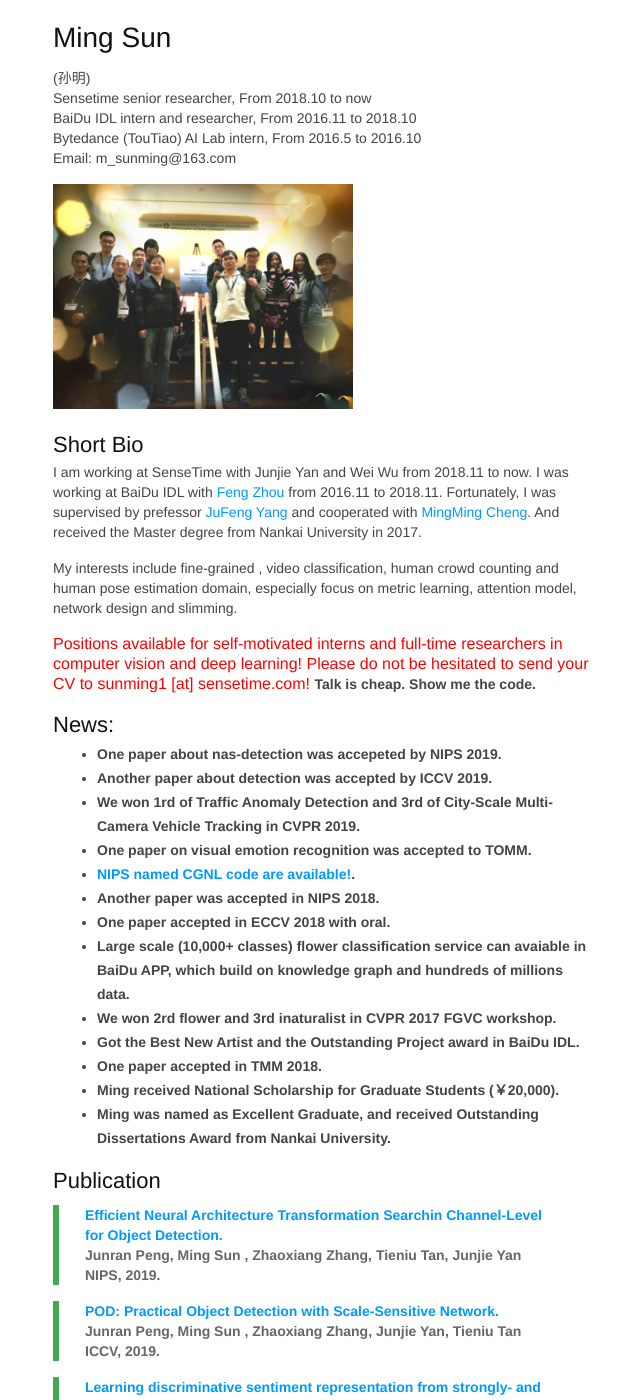
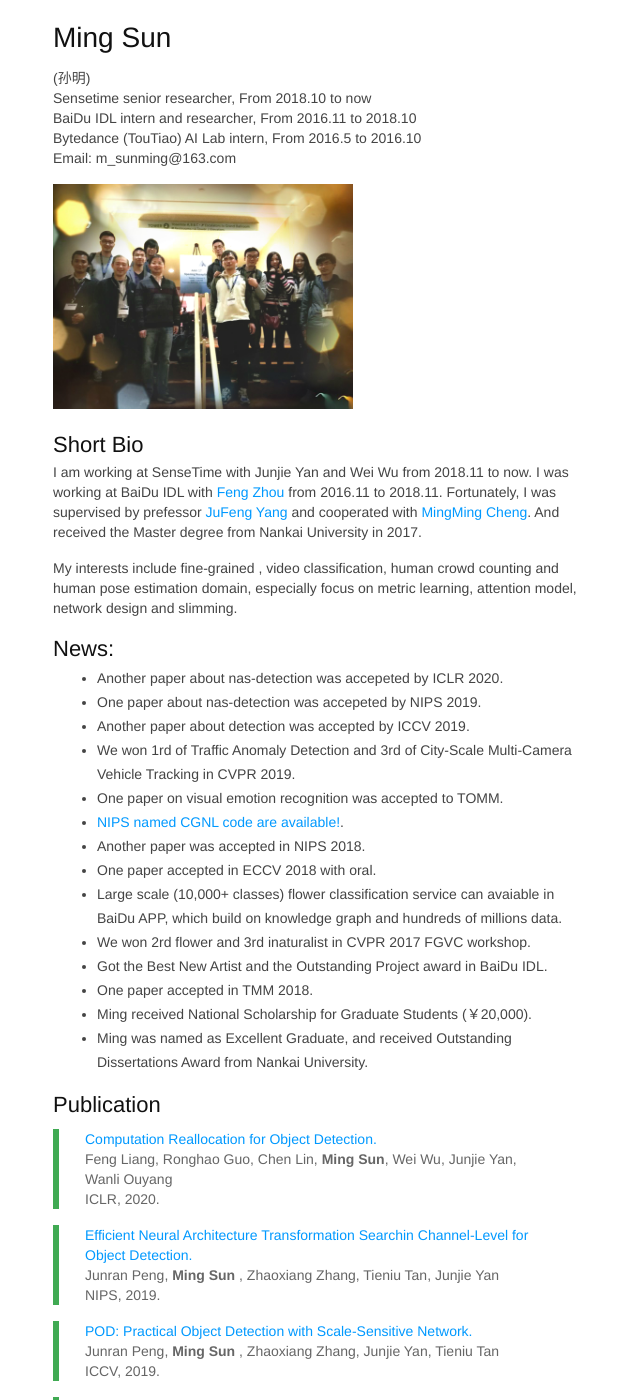
Before and after one commit to msunming/msunming.github.io, a Jekyll site: the page index.html, which Jekyll copies as it is, in a window 1280 px wide and 1400 px high. Shown: the whole window, without its empty margins (107-747 px from the left). Built offline with Jekyll 4.4.1, drawn with Linux system fonts in a browser that asks for light colours.

Commit message:
Update index.html

```diff
--- a/index.html
+++ b/index.html
@@ -458,14 +458,9 @@ pre .markdown .emphasis {
 			My interests include fine-grained , video classification, human crowd counting and human pose estimation domain, especially focus on  metric learning, attention model, network design and slimming.
 		</p>
 
-        <p>
-            <font size="3" color="red" >Positions available for self-motivated interns and full-time researchers in computer vision and deep learning!
-                Please do not be hesitated to send your CV to sunming1 [at] sensetime.com! </font>
-
-            <strong>Talk is cheap. Show me the code.
-        </p>
 	        <h2>News:</h2>
 		<ul>
+	    <li> Another paper about nas-detection was accepeted by ICLR 2020.</li>
 	    <li> One paper about nas-detection was accepeted by NIPS 2019.</li>
             <li> Another paper about detection was accepted by ICCV 2019.</li>
             <li> We won 1rd of Traffic Anomaly Detection and 3rd of City-Scale Multi-Camera Vehicle Tracking in CVPR 2019. </li>
@@ -482,6 +477,13 @@ pre .markdown .emphasis {
 		</ul>
 		</div>
 	       <h2>Publication</h2>
+		<!-- -->
+		<blockquote>
+            		<p><a  href="https://openreview.net/forum?id=SkxLFaNKwB">
+                	Computation Reallocation for Object Detection.</a><br />
+            		Feng Liang, Ronghao Guo, Chen Lin, <strong>Ming Sun</strong>, Wei Wu, Junjie Yan, Wanli Ouyang <br />
+            		ICLR, 2020. <br /></p>
+        	</blockquote>
 	       <!-- -->
 
         	<blockquote>
```
